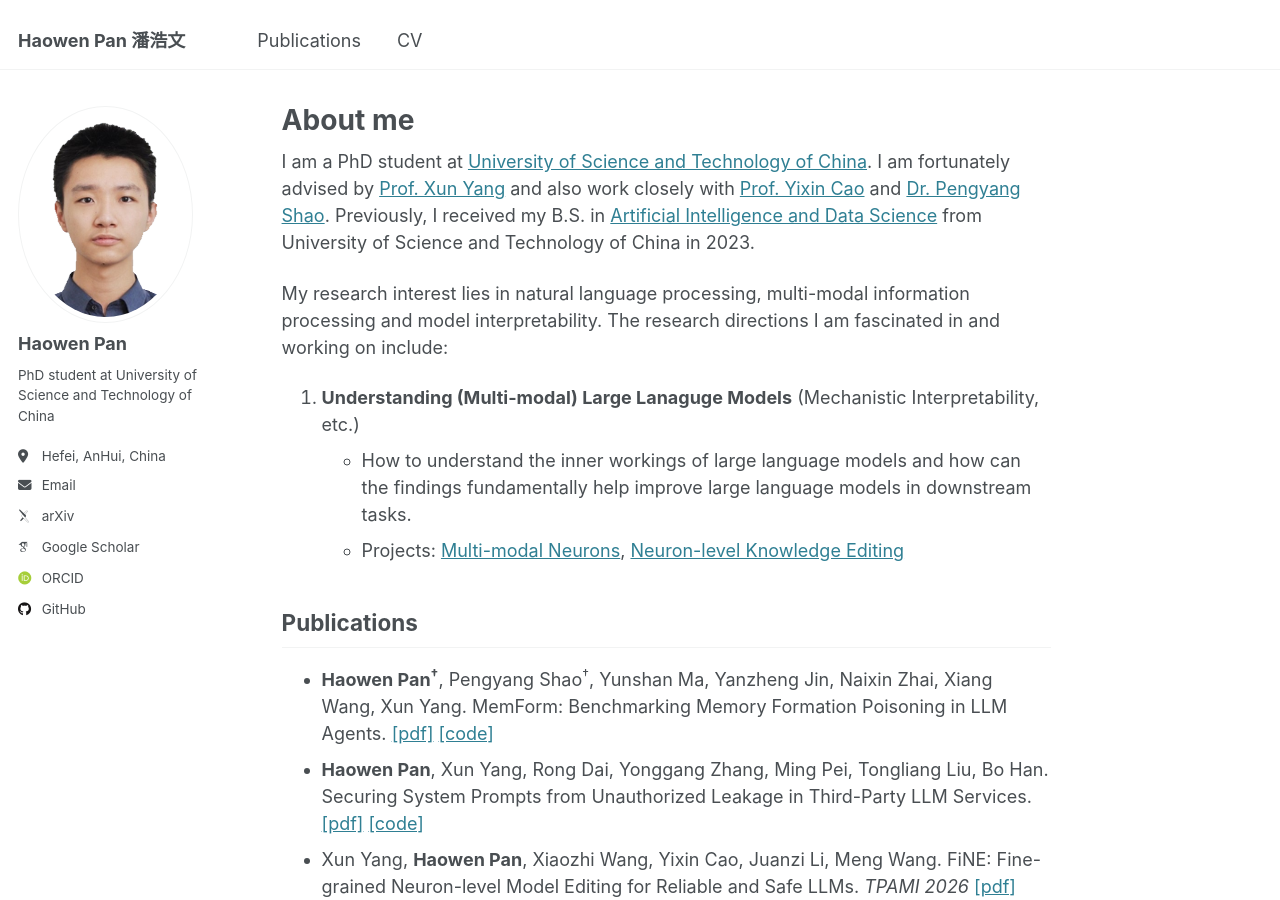
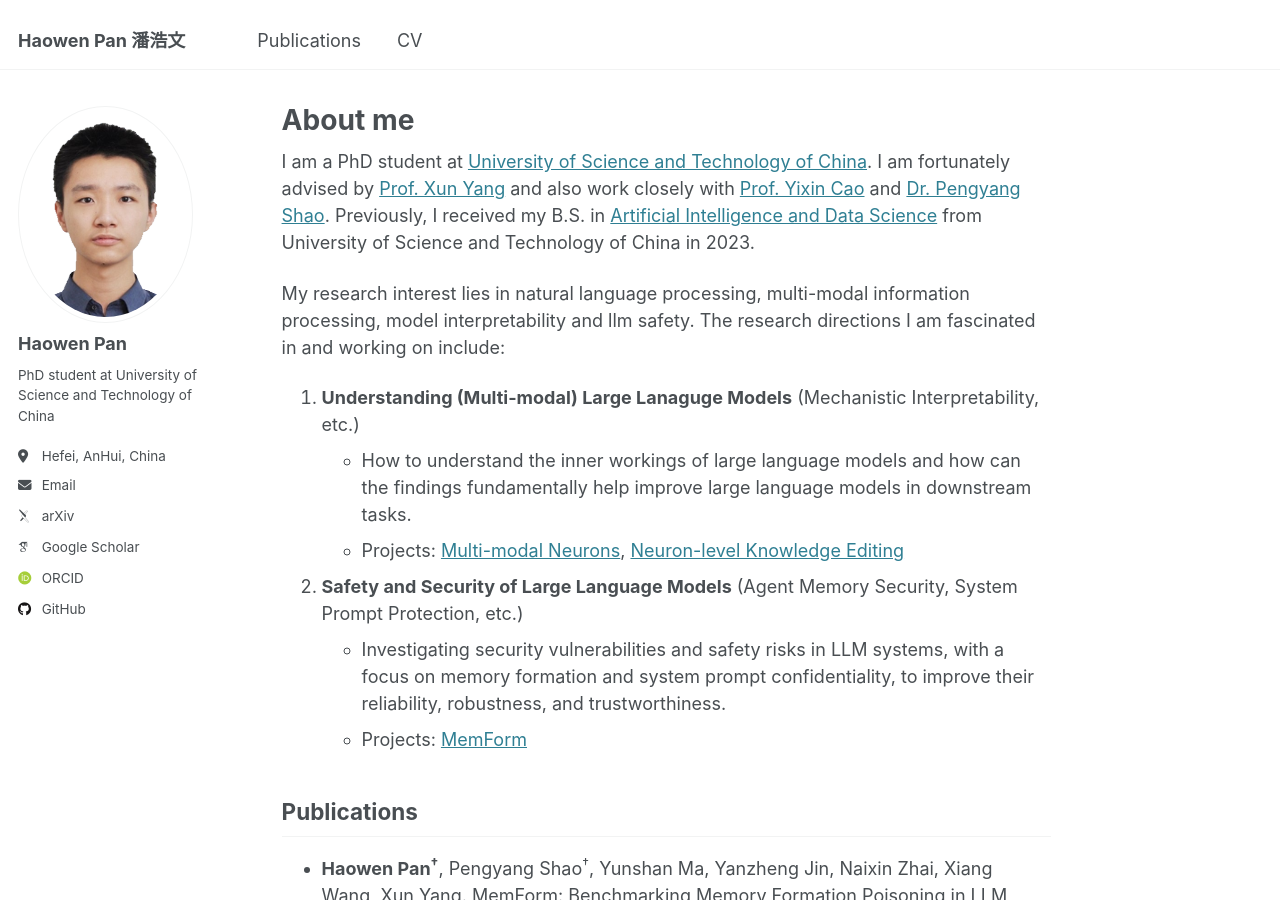
Before and after one commit to opanhw/opanhw.github.io, a Jekyll site: the page built from _pages/about.md, in a window 1280 px wide and 900 px high. Built offline with Jekyll 4.4.1, drawn with Linux system fonts in a browser that asks for light colours; some web fonts are replaced.

Commit message:
Update research interests and add LLM safety focus

```diff
--- a/_pages/about.md
+++ b/_pages/about.md
@@ -8,10 +8,14 @@ redirect_from:
 
 I am a PhD student at [University of Science and Technology of China](https://www.ustc.edu.cn/). I am fortunately advised by [Prof. Xun Yang](https://faculty.ustc.edu.cn/yangxun/) and also work closely with [Prof. Yixin Cao](https://taominer.github.io/) and [Dr. Pengyang Shao](https://shaopengyang.github.io/). Previously, I received my B.S. in [Artificial Intelligence and Data Science](https://saids.ustc.edu.cn/main.htm) from University of Science and Technology of China in 2023.
 
-My research interest lies in natural language processing, multi-modal information processing and model interpretability. The research directions I am fascinated in and working on include:
+My research interest lies in natural language processing, multi-modal information processing, model interpretability and llm safety. The research directions I am fascinated in and working on include:
 1. **Understanding (Multi-modal) Large Lanaguge Models** (Mechanistic Interpretability, etc.)
    * How to understand the inner workings of large language models and how can the findings fundamentally help improve large language models in downstream tasks.
    * Projects: [Multi-modal Neurons](https://github.com/opanhw/MM_Neurons), [Neuron-level Knowledge Editing](https://github.com/opanhw/FiNE)
+
+2. **Safety and Security of Large Language Models** (Agent Memory Security, System Prompt Protection, etc.)
+   * Investigating security vulnerabilities and safety risks in LLM systems, with a focus on memory formation and system prompt confidentiality, to improve their reliability, robustness, and trustworthiness.
+   * Projects: [MemForm](https://github.com/opanhw/memform-code)
 
 ## Publications
 
```
